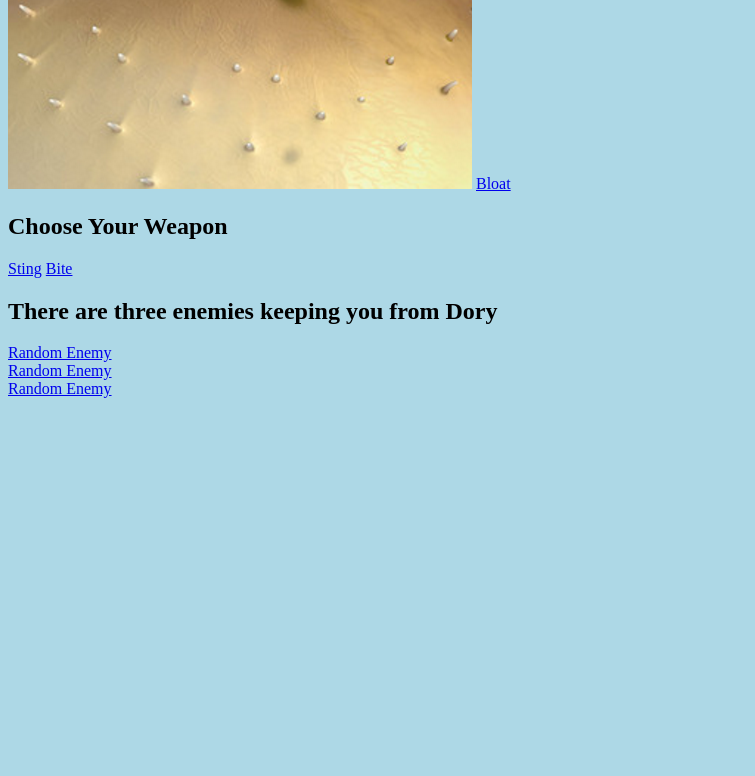
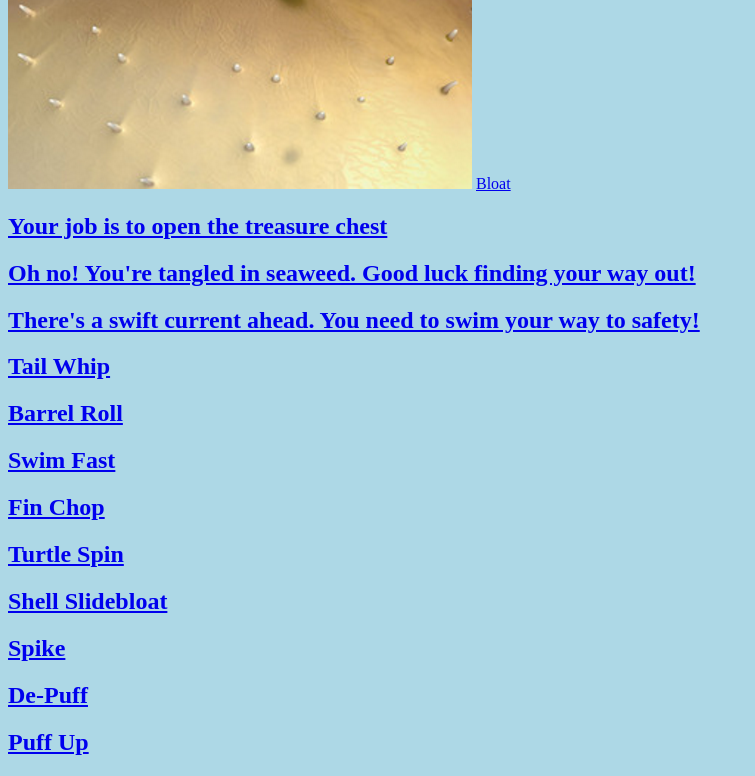
Before and after one commit to TIY-Charleston-Front-End-May2016/group1, a website: page index.html in a window 1280 px wide. Shown: the part 810-1586 px from the top of the page, without its empty margins (0-755 px from the left). Before the commit the page ends 1216 px from the top, so only its background shows below. Drawn offline with nearby package versions, Linux system fonts and the light colour scheme.

Commit message:
coded html

```diff
--- a/index.html
+++ b/index.html
@@ -8,8 +8,7 @@
 </head>
 
 <body>
-
-    <section class="characterSelect">
+    <section class="characterselect">
         <h1> Welcome to Finding Dory! Please Choose your Character </h1>
         <img src="images/bruce.png" alt="Bruce" />
         <a href="#">Bruce</a>
@@ -18,29 +17,38 @@
         <img src="images/bloat.png" alt="Bloat" />
         <a href="#">Bloat</a>
     </section>
-    <section class="chooseWeapon">
-        <h1> Choose Your Weapon </h1>
-        <a class="sting" href="#">Sting</a>
-        <a class="bite" href="#">Bite</a>
-    </section>
-    <section class="journey">
-        <h1>There are three enemies keeping you from Dory</h1>
-        <section class="enemy1">
-            <a class="randomEnemy" href="#">Random Enemy</a>
+    <section class="encounters">
+        <div class="treasurechest">
+            <h2><a href="#">Your job is to open the treasure chest</a></h2>
+        </div>
+        <div class="seaweed">
+            <h2><a href="#">Oh no! You're tangled in seaweed. Good luck finding your way out!</a></h2>
+        </div>
+        <div class="current">
+            <h2><a href="#">There's a swift current ahead. You need to swim your way to safety!</a></h2>
+        </div>
+        <section class="abilities">
+            <div class="bruceabilities">
+                <h2><a class= "bruceability1" href="#">Tail Whip</a></h2>
+                <h2><a class= "bruceability2" href="#">Barrel Roll</a></h2>
+                <h2><a class= "bruceability3" href="#">Swim Fast</a></h2>
+            </div>
+            <div class="squirtbilities">
+                <h2><a class= "squirtability1" href="#">Fin Chop</a></h2>
+                <h2><a class= "squirtability2" href="#">Turtle Spin</a></h2>
+                <h2><a class= "squirtability3" href="#">Shell Slidebloat</a></h2>
+            </div>
+            <div class="bloatabilities">
+                <h2><a class= "bloatability1" href="#">Spike</a></h2>
+                <h2><a class= "bloatability2" href="#">De-Puff</a></h2>
+                <h2><a class= "bloatability3" href="#">Puff Up</a></h2>
+            </div>
         </section>
-        <section class="enemy2">
-            <a class="randomEnemy" href="#">Random Enemy</a>
-        </section>
-        <section class="enemy3">
-            <a class="randomEnemy" href="#">Random Enemy</a>
-        </section>
-    </section>
-
-    <script src="node_modules/jquery/dist/jquery.js"></script>
-    <script src="main.js" type="text/javascript"></script>
-    <script src="clickevents.js" type="text/javascript"></script>
-    <script src="character.js" type="text/javascript"></script>
-    <script src="encounters.js" type="text/javascript"></script>
+        <script src="node_modules/jquery/dist/jquery.js"></script>
+        <script src="main.js" type="text/javascript"></script>
+        <script src="clickevents.js" type="text/javascript"></script>
+        <script src="character.js" type="text/javascript"></script>
+        <script src="encounters.js" type="text/javascript"></script>
 
 </body>
 
```
